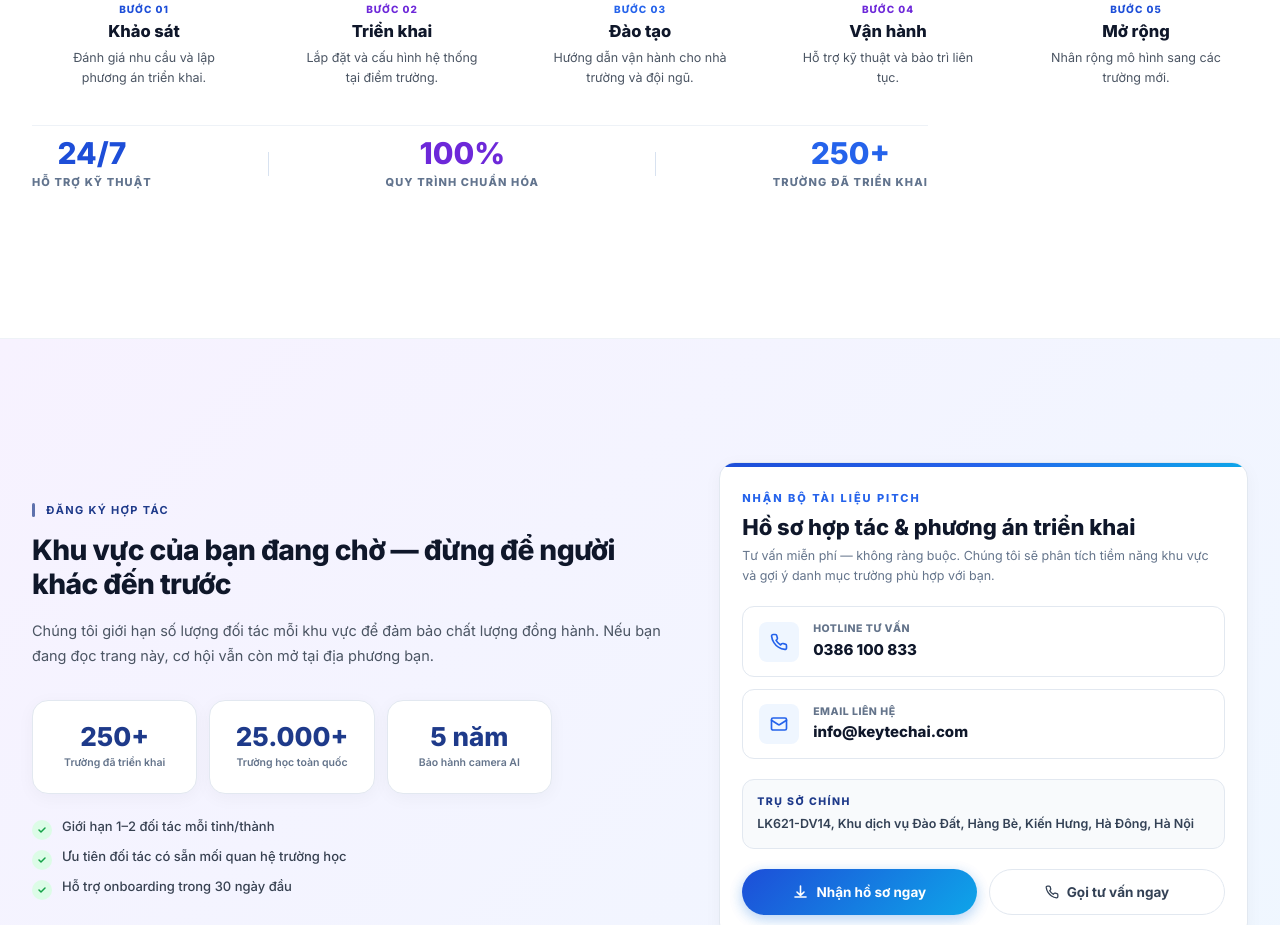
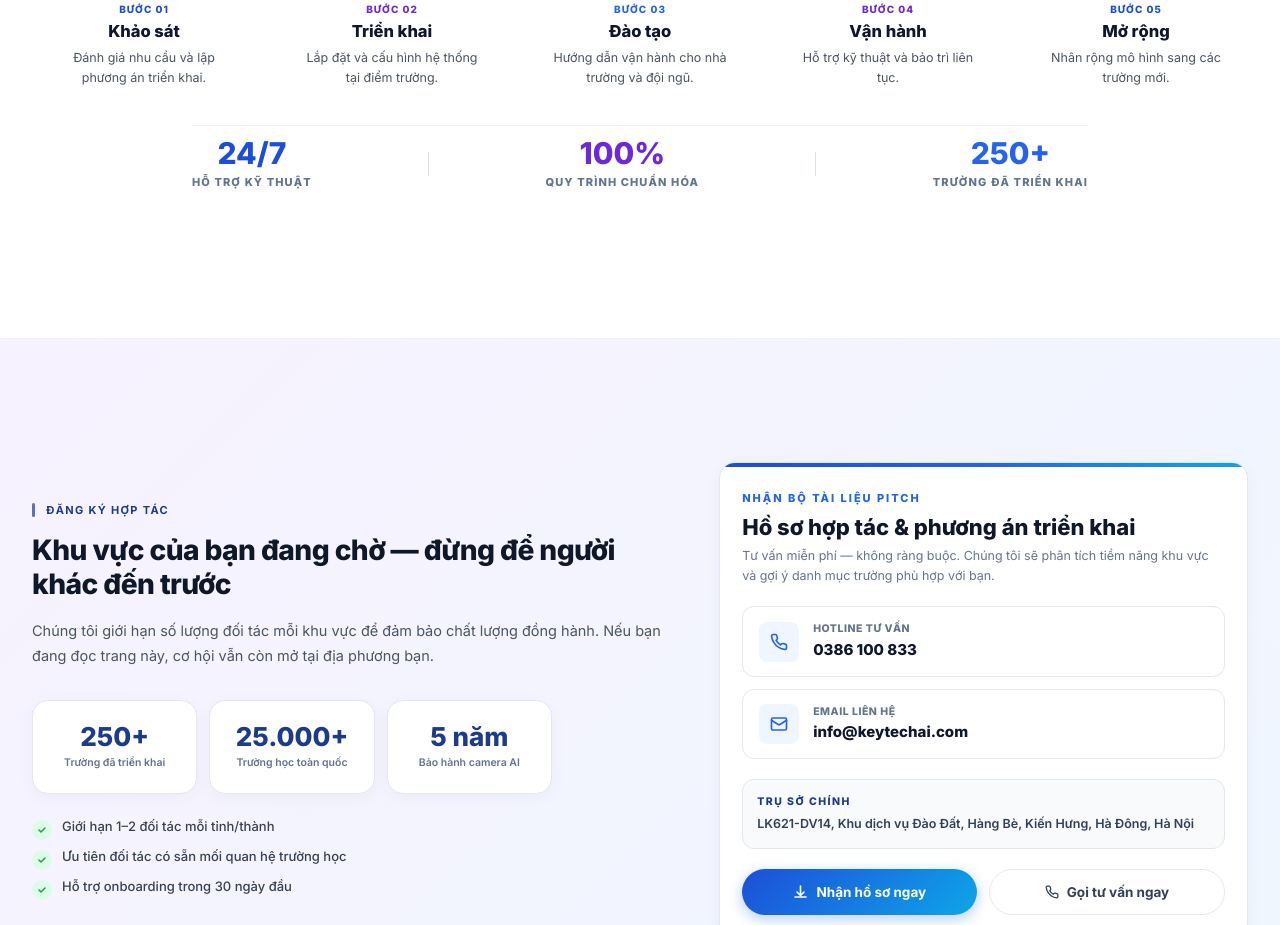
Before and after one commit to ddung-tester/landing_page_KeytechAI, a React (Vite) app: page / in a window 1280 px wide. Shown: the part 5580-6505 px from the top of the page. Built offline with nearby package versions, Linux system fonts and the light colour scheme.

Commit message:
feat: add DeploymentTimeline and SupportSection components to the franchise landing page

```diff
--- a/src/components/franchise/SupportSection.jsx
+++ b/src/components/franchise/SupportSection.jsx
@@ -134,7 +134,7 @@ export default function SupportSection({ id }) {
         </div>
 
         {/* Vertical Timeline Flow (Mobile/Tablet) */}
-        <div className="w-full max-w-md relative z-10 space-y-6 py-4 lg:hidden">
+        <div className="w-full max-w-md mx-auto relative z-10 space-y-6 py-4 lg:hidden">
           {/* Vertical line connector */}
           <div className="absolute left-[24px] top-6 bottom-6 w-[2px] bg-gradient-to-b from-[#1D4ED8]/60 via-[#2563EB]/60 to-[#6D28D9]/60 opacity-55" />
 
@@ -173,7 +173,7 @@ export default function SupportSection({ id }) {
         </div>
 
         {/* Supplementary Statistics Footer */}
-        <div ref={statsRef} className="w-full max-w-4xl mt-4 lg:mt-5 pt-3 border-t border-[#EEF2F7] flex flex-col sm:flex-row justify-between items-center gap-4 text-center z-10">
+        <div ref={statsRef} className="w-full max-w-4xl mx-auto mt-4 lg:mt-5 pt-3 border-t border-[#EEF2F7] flex flex-col sm:flex-row justify-between items-center gap-4 text-center z-10">
 
           <div className="flex flex-col items-center w-full sm:w-auto">
             <span className="text-[26px] lg:text-[30px] font-black text-[#1D4ED8] leading-none">24/7</span>
```
Also changed, not shown: src/components/franchise/DeploymentTimeline.jsx (+4 -6 lines).
